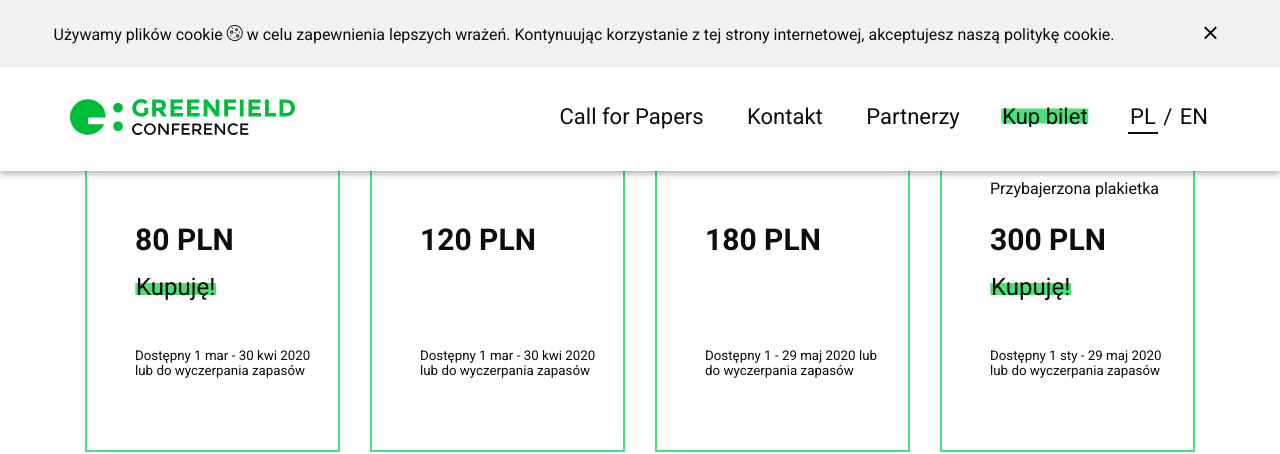
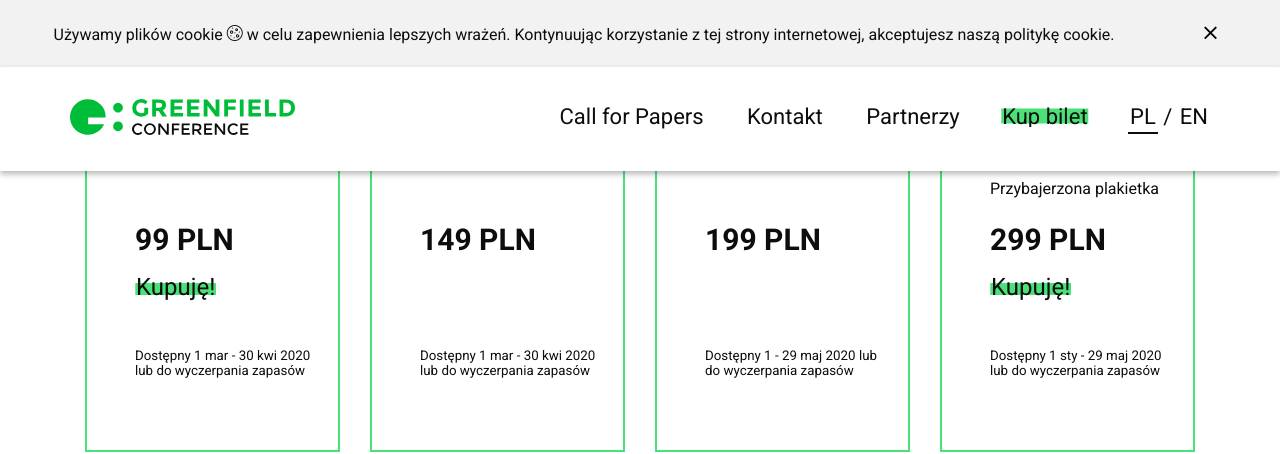
Before and after one commit to freud/GreenfieldConf, a Jekyll site: the page built from pages/index_pl.html, in a window 1280 px wide and 900 px high, scrolled down 4125 px. Shown: the top 454 px of the window. Built offline with Jekyll 4.4.1, drawn with Linux system fonts in a browser that asks for light colours; some web fonts are replaced.

Commit message:
Updated ticket prices

```diff
--- a/_data/tickets.yml
+++ b/_data/tickets.yml
@@ -5,7 +5,7 @@ pl:
         - 'Smaczny lunch'
         - 'Fajny  Welcome pack'
         - 'Wstęp na After Party'
-    price: '80 PLN'
+    price: '99 PLN'
     info: 'Dostępny 1 mar - 30 kwi 2020 lub do wyczerpania zapasów'
     button: true
 
@@ -15,7 +15,7 @@ pl:
         - 'Smaczny lunch'
         - 'Fajny  Welcome pack'
         - 'Wstęp na After Party'
-    price: '120 PLN'
+    price: '149 PLN'
     info: 'Dostępny 1 mar - 30 kwi 2020 lub do wyczerpania zapasów'
     button: false
 
@@ -25,7 +25,7 @@ pl:
         - 'Smaczny lunch'
         - 'Fajny  Welcome pack'
         - 'Wstęp na After Party'
-    price: '180 PLN'
+    price: '199 PLN'
     info: 'Dostępny 1 - 29 maj 2020 lub do wyczerpania zapasów'
     button: false
 
@@ -36,7 +36,7 @@ pl:
         - 'Fajny  Welcome pack'
         - 'Wstęp na After Party'
         - 'Przybajerzona plakietka'
-    price: '300 PLN'
+    price: '299 PLN'
     info: 'Dostępny 1 sty - 29 maj 2020 lub do wyczerpania zapasów'
     button: true
 en:
```
